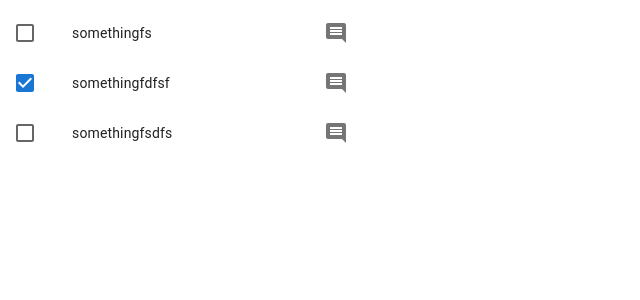
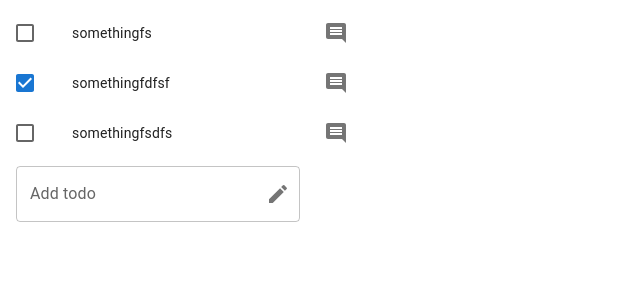
Before and after one commit to IvanKent/react-todo, a React (Vite) app: page / in a window 1280 px wide. Shown: the top 300 px of the page, without its empty margins (0-640 px from the left). Built offline with nearby package versions, Linux system fonts and the light colour scheme.

Commit message:
added add todo function

```diff
--- /dev/null
+++ b/src/TodoForm.jsx
@@ -0,0 +1,42 @@
+import { TextField, InputAdornment, IconButton, ListItem } from "@mui/material";
+import { useState } from "react";
+import CreateIcon from "@mui/icons-material/Create";
+
+export default function TodoForm({addTodo}) {
+    const [text, setText] = useState('');
+
+    const handleChange = (evt) => {
+        setText(evt.target.value)
+    }
+
+    const handleSubmit = (e) => {
+        e.preventDefault();
+        addTodo(text);
+        setText('');
+    }
+    return (
+        <ListItem>
+            <form action="" onSubmit={handleSubmit}>
+            <TextField
+            id="outlined-basic"
+            label="Add todo"
+            variant="outlined"
+            onChange={handleChange}
+            value={text}
+            InputProps={{
+                endAdornment: (
+                    <InputAdornment position="end">
+                    <IconButton type="submit"
+                    aria-label="create todo"
+                    edge="end">
+                        <CreateIcon/>
+                    </IconButton>
+                </InputAdornment>
+                )
+            }}
+            />
+            </form>
+        </ListItem>
+
+    )
+}
--- a/src/TodoList.jsx
+++ b/src/TodoList.jsx
@@ -11,6 +11,7 @@ import CommentIcon from '@mui/icons-material/Comment';
 
 import { useState } from "react";
 import TodoItem from "./TodoItem";
+import TodoForm from "./TodoForm";
 const initialTodos = [
     {id:1, text: 'somethingfs', completed: false},
     {id:2, text: 'somethingfdfsf', completed: true},
@@ -19,6 +20,7 @@ const initialTodos = [
 
 export default function TodoList() {
     const [todos, setTodos] = useState(initialTodos);
+    const [text, setText] = useState('');
 
     const removeTodo = (id) => {
         setTodos(prevTodos => {
@@ -37,6 +39,13 @@ export default function TodoList() {
             })
         })
     }
+
+    const addTodo = (text) => {
+        setTodos(prevTodos => {
+            return [...prevTodos, {text: text, completed: false, id: 100}]
+        })
+    }
+
     return (
         <List sx={{ width: '100%', maxWidth: 360, bgcolor: 'background.paper' }}>
         {todos.map((todo) => {
@@ -45,6 +54,7 @@ export default function TodoList() {
                 return toggleTodo(todo.id)
              }}/>
         })}
+        <TodoForm addTodo={addTodo}/>
       </List>
     )
 }
```
